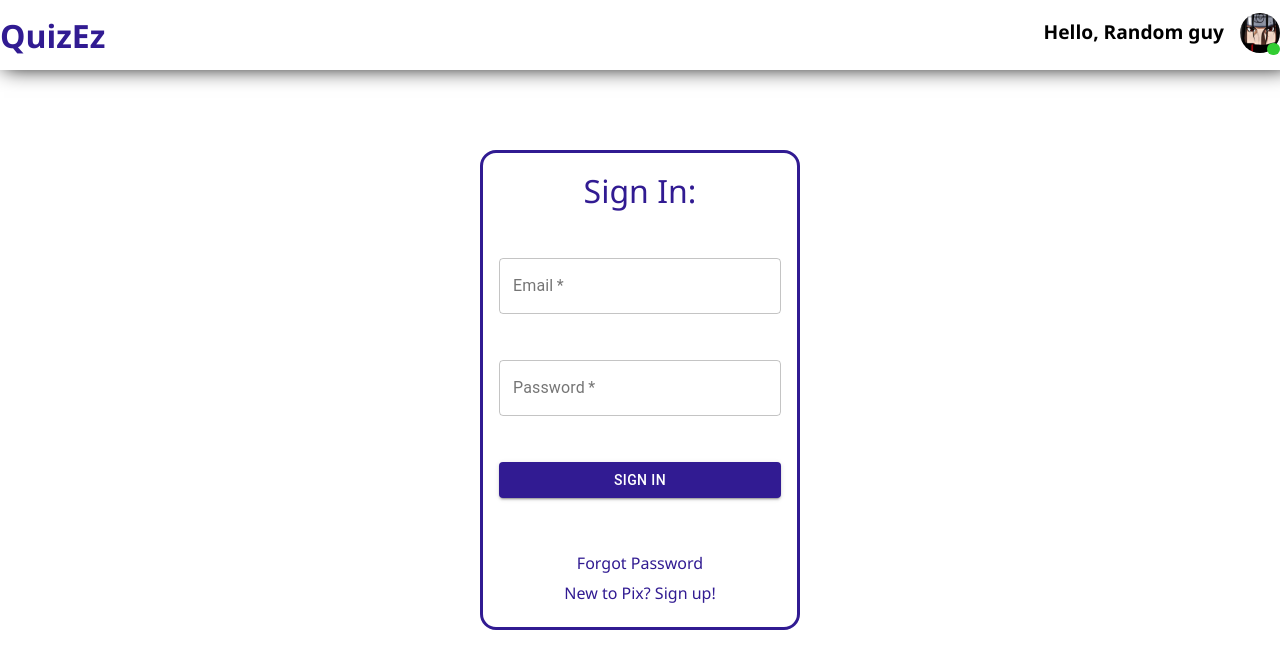
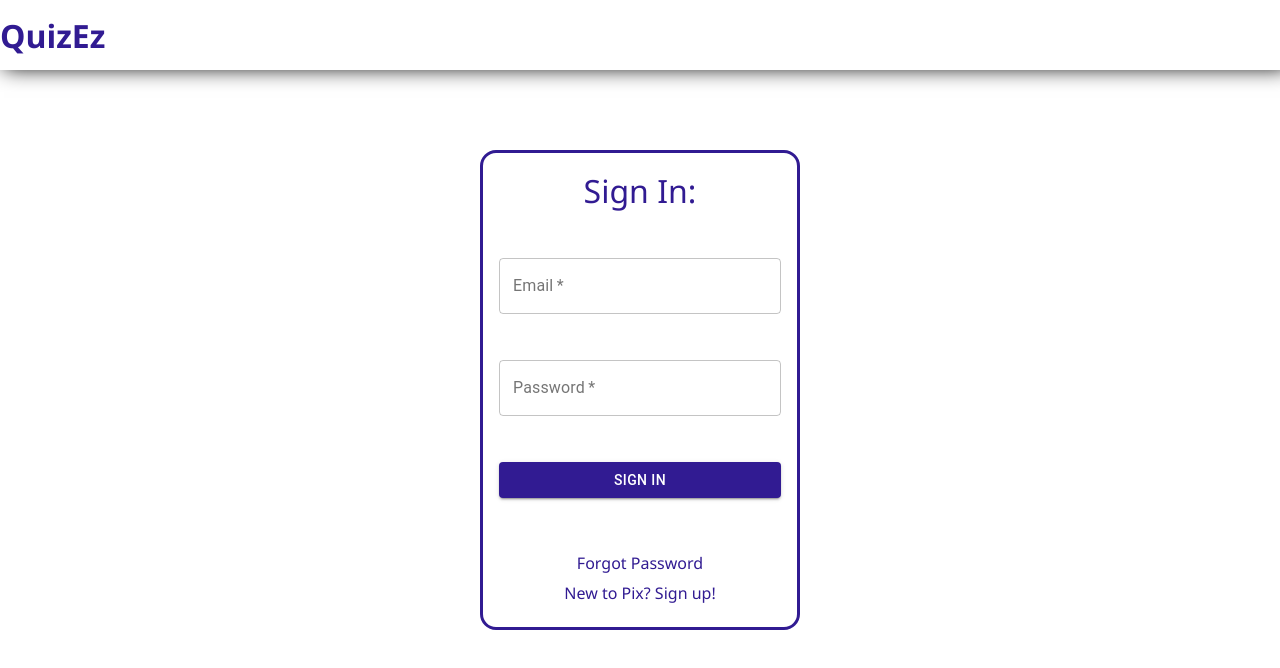
Before and after one commit to KumaranSahi/quizez, a React (Create React App) app: page / in a window 1280 px wide. Shown: the top 668 px of the page. Built offline with nearby package versions, Linux system fonts and the light colour scheme.

Commit message:
feature-added logout functionality

```diff
--- a/src/Components/Navbar/Avatar/Avatar.module.css
+++ b/src/Components/Navbar/Avatar/Avatar.module.css
@@ -4,20 +4,14 @@
     align-items: center;
 }
 
-.name-avatar-container p{
+.name-container{
     margin-right: 1rem;
     font-size: 1.2rem;
     margin-bottom: 1.7rem;
     font-weight: 600;
     color: black;
     cursor: pointer;
-}
-
-.name-avatar-container a{
-    margin-right: 1rem;
-    font-size: 1.2rem;
-    margin-bottom: 1.7rem;
-    color: var(--primary);
+    display: none;
 }
 
 .avatar{
@@ -48,6 +42,9 @@
     background-color: var(--success-bright);
 }
 
-.bubble-inactive{
-    background-color: var(--failure);
+
+@media (min-width:700px){
+    .name-container{
+        display: block;
+    }
 }
--- a/src/Components/Navbar/Avatar/Avatar.tsx
+++ b/src/Components/Navbar/Avatar/Avatar.tsx
@@ -1,14 +1,45 @@
 import classes from './Avatar.module.css';
+import {useState, SyntheticEvent} from 'react'
 import profileImage from '../../../Assets/profileimage.jpg'
+import {useAuth} from '../../../Store/AuthContext/AuthContext'
+import {Menu,MenuItem} from '@material-ui/core'
 
 export const Avatar=()=>{
+    const {userName,image,signOutUser}=useAuth()
+    const [anchorEl, setAnchorEl] = useState<Element|null>(null);
+
+    const handleClick = (event:SyntheticEvent) => {
+        setAnchorEl(event.currentTarget);
+    };
+
+    const handleClose = () => {
+        setAnchorEl(null);
+    };
+
+    const handleLogout=()=>{
+        signOutUser()
+        handleClose()
+    }
+
     return(
-        <div className={classes["name-avatar-container"]}>
-            <p>Hello, Random guy</p>
-            <div className={classes["avatar-container"]}>
-                <img src={profileImage} className={classes["avatar"]}  alt="Active avatar"/>
-                <div className={`${classes["avatar-bubble"]} ${classes["bubble-active"]}`}></div>
+        <>
+            <div className={classes["name-avatar-container"]} onClick={handleClick}>
+                <p className={classes["name-container"]}>Hello, {userName}</p>
+                <div className={classes["avatar-container"]}>
+                    <img src={image?image:profileImage} className={classes["avatar"]}  alt="Active avatar"/>
+                    <div className={`${classes["avatar-bubble"]} ${classes["bubble-active"]}`}></div>
+                </div>
             </div>
-        </div>
+            <Menu
+                anchorEl={anchorEl}
+                keepMounted
+                open={Boolean(anchorEl)}
+                onClose={handleClose}
+            >
+                <MenuItem onClick={handleClose}>Profile</MenuItem>
+                <MenuItem onClick={handleClose}>My account</MenuItem>
+                <MenuItem onClick={handleLogout}>Logout</MenuItem>
+            </Menu>
+        </>
     )
 }
--- a/src/Components/Navbar/Navbar.tsx
+++ b/src/Components/Navbar/Navbar.tsx
@@ -1,10 +1,12 @@
 import classes from "./Navbar.module.css"
 import {Avatar} from './Avatar/Avatar'
+import {useAuth} from '../../Store/AuthContext/AuthContext'
 
 export const Navbar=()=>{
+    const {token}=useAuth()
     return (
     <div className={classes["navbar-container"]}>
         <h1 className={classes["navbar-logo"]}>QuizEz</h1>
-        <Avatar/>
+        {token?<Avatar/>:<div></div>}
     </div>)
 }
--- a/src/Store/AuthContext/AuthContext.types.ts
+++ b/src/Store/AuthContext/AuthContext.types.ts
@@ -12,7 +12,7 @@ export type AuthContextType={
     dispatch:Action,
     signUpUser:(userData:UserData)=>void,
     signInUser:(emailAndPassword:SigninUser)=>void,
-    signOutUser:(expirationTime:number)=>void,
+    signOutUser:()=>void,
     currentPage:SigninPages,
     changePassword:(userData:ChangePassword)=>void,
     setCurrentPage:(arg0:SigninPages)=>void,
```
